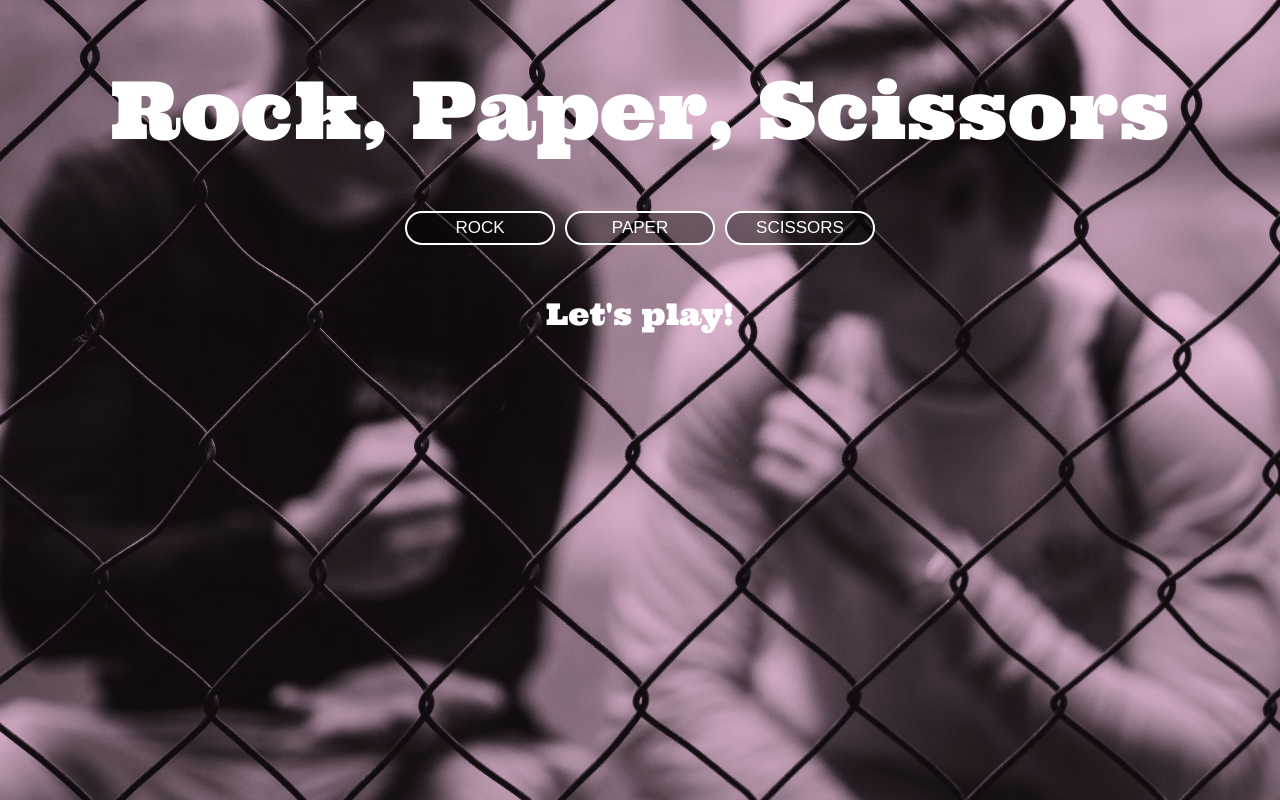
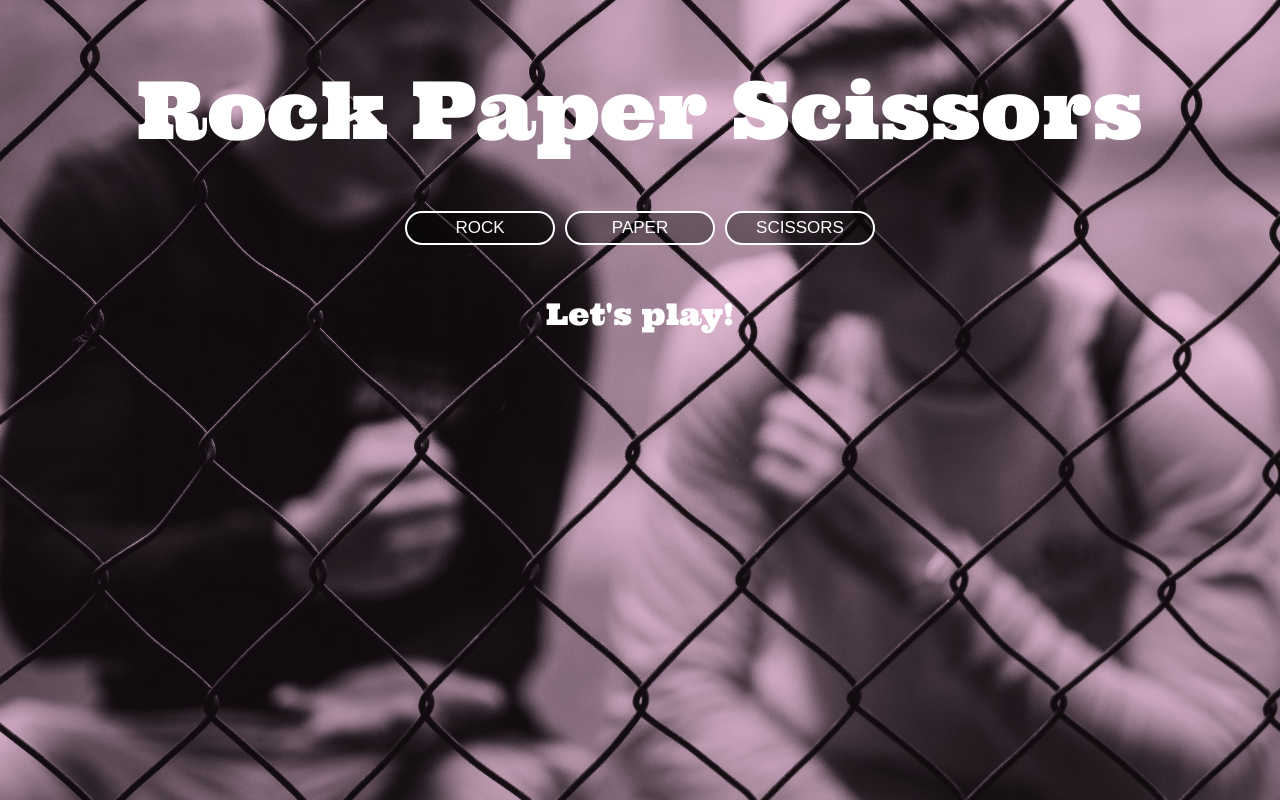
Before and after one commit to robywrote/rock-paper-scissors, a plain HTML site: page index.html in a window 1280 px wide. Drawn offline with Linux system fonts and the light colour scheme; a web font is replaced by a local one.

Commit message:
change title

```diff
--- a/index.html
+++ b/index.html
@@ -1,14 +1,14 @@
 <!DOCTYPE html>
 <html>
     <head>
-        <title>webpage</title>
+        <title>Rock Paper Scissors</title>
         <meta charset="utf-8">
        <!-- <link rel="stylesheet" href="./css/style.css"> -->
        <link rel="stylesheet" href="./css/style.css">
     </head>
     <body>
         <div class="container">
-            <div class="intro">Rock, Paper, Scissors</div>
+            <div class="intro">Rock Paper Scissors</div>
             <div class="buttons">
                 <button>ROCK</button>
                 <button>PAPER</button>
```
